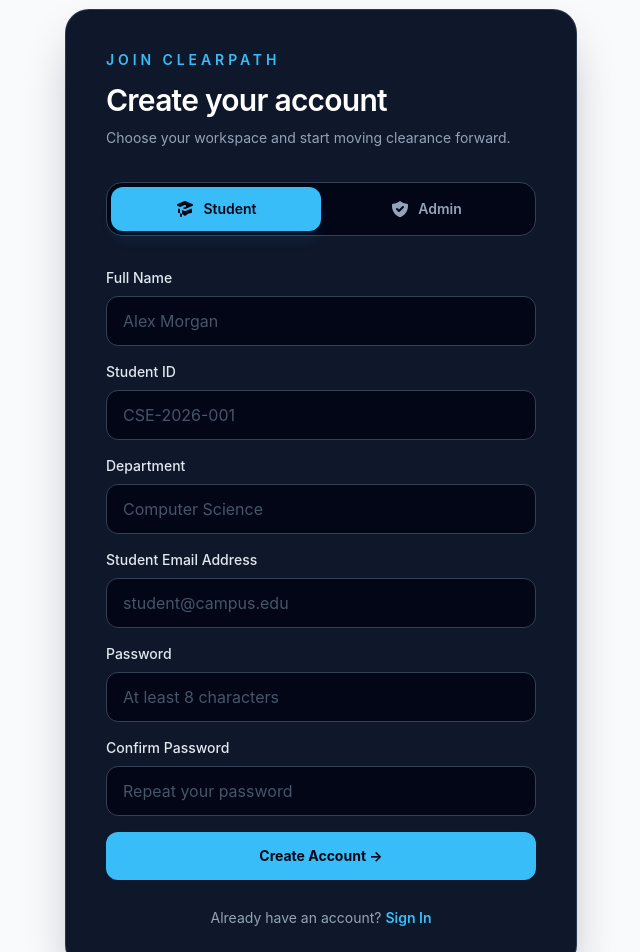
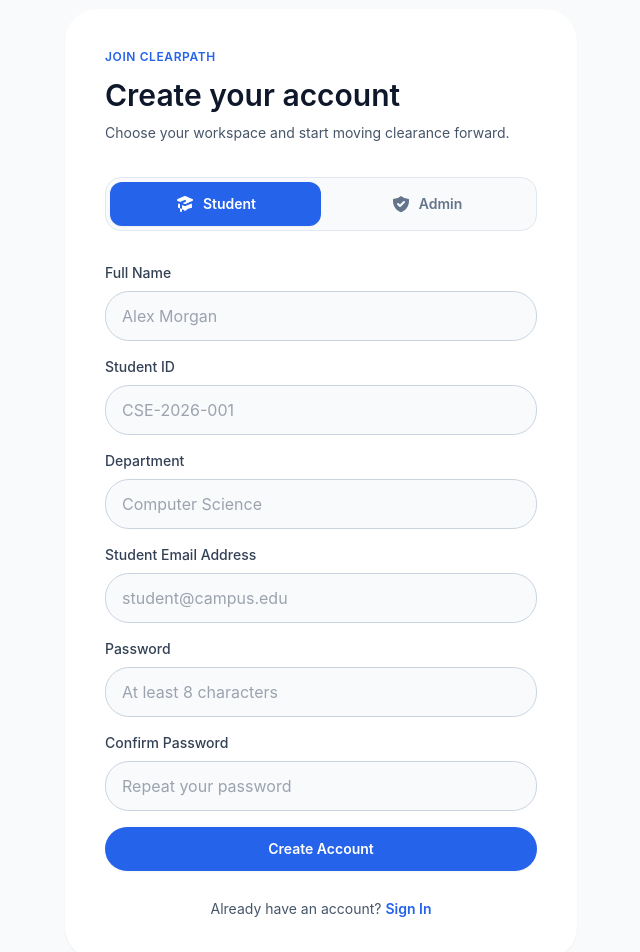
Before and after one commit to MDMahin2007/Final-project, a React (Vite) app in the folder frontend/: page /register in a window 1280 px wide. Shown: the part 140-1092 px from the top of the page, without its empty margins (319-959 px from the left). Built offline with nearby package versions, Linux system fonts and the light colour scheme; no server answers.

Commit message:
feat: enhance admin registration with security key validation and improve UI for login and registration pages

```diff
--- a/frontend/src/pages/Login.jsx
+++ b/frontend/src/pages/Login.jsx
@@ -42,15 +42,13 @@ const Login = () => {
 
   return (
     <div className="mx-auto max-w-lg py-6 sm:py-12">
-      <div className="rounded-3xl border border-slate-700/80 bg-slate-900 p-6 shadow-2xl shadow-slate-950/30 sm:p-10">
+      <div className="rounded-[2rem] bg-white p-6 shadow-sm sm:p-10">
         <div className="mb-8">
-          <p className="text-sm font-semibold uppercase tracking-[0.28em] text-sky-400">
-            ClearPath access
+          <p className="text-xs font-semibold uppercase tracking-wider text-primary">
+            ClearPath Portal
           </p>
-          <h1 className="mt-3 text-3xl font-semibold tracking-tight text-white">
-            Login
-          </h1>
-          <p className="mt-2 text-sm leading-6 text-slate-400">
+          <h1 className="mt-3 text-3xl font-semibold text-slate-900">Login</h1>
+          <p className="mt-2 text-sm leading-6 text-slate-600">
             Sign in to continue to your clearance workspace.
           </p>
         </div>
@@ -58,7 +56,7 @@ const Login = () => {
           <div>
             <label
               htmlFor="email"
-              className="block text-sm font-medium text-slate-200"
+              className="block text-sm font-medium text-slate-700"
             >
               Email address
             </label>
@@ -70,13 +68,13 @@ const Login = () => {
               required
               autoComplete="email"
               placeholder="you@campus.edu"
-              className="mt-2 w-full rounded-xl border border-slate-700 bg-slate-950 px-4 py-3 text-white outline-none transition placeholder:text-slate-600 focus:border-sky-400 focus:ring-2 focus:ring-sky-400/20"
+              className="mt-2 w-full rounded-3xl border border-slate-300 bg-slate-50 px-4 py-3 outline-none transition focus:border-primary focus:bg-white"
             />
           </div>
           <div>
             <label
               htmlFor="password"
-              className="block text-sm font-medium text-slate-200"
+              className="block text-sm font-medium text-slate-700"
             >
               Password
             </label>
@@ -88,13 +86,13 @@ const Login = () => {
               required
               autoComplete="current-password"
               placeholder="Enter your password"
-              className="mt-2 w-full rounded-xl border border-slate-700 bg-slate-950 px-4 py-3 text-white outline-none transition placeholder:text-slate-600 focus:border-sky-400 focus:ring-2 focus:ring-sky-400/20"
+              className="mt-2 w-full rounded-3xl border border-slate-300 bg-slate-50 px-4 py-3 outline-none transition focus:border-primary focus:bg-white"
             />
           </div>
           {error && (
             <div
               role="alert"
-              className="rounded-xl border border-red-400/30 bg-red-400/10 px-4 py-3 text-sm text-red-300"
+              className="rounded-2xl border border-red-200 bg-red-50 px-4 py-3 text-sm text-red-700"
             >
               {error}
             </div>
@@ -102,16 +100,16 @@ const Login = () => {
           <button
             type="submit"
             disabled={loading}
-            className="w-full rounded-xl bg-sky-400 px-5 py-3.5 text-sm font-bold text-slate-950 transition hover:bg-sky-300 disabled:cursor-not-allowed disabled:opacity-60"
+            className="w-full rounded-full bg-primary px-5 py-3 text-sm font-semibold text-white shadow-sm transition hover:bg-sky-600 disabled:cursor-not-allowed disabled:opacity-70"
           >
-            {loading ? "Signing in..." : "Sign In →"}
+            {loading ? "Signing in..." : "Sign In"}
           </button>
         </form>
-        <p className="mt-7 text-center text-sm text-slate-400">
+        <p className="mt-7 text-center text-sm text-slate-600">
           Don&apos;t have an account?{" "}
           <Link
             to="/register"
-            className="font-semibold text-sky-400 hover:text-sky-300"
+            className="font-semibold text-primary hover:underline"
           >
             Register
           </Link>
--- a/frontend/src/pages/Register.jsx
+++ b/frontend/src/pages/Register.jsx
@@ -36,6 +36,11 @@ const Register = () => {
     setRole(nextRole);
     setForm({ ...emptyForm });
     setError("");
+  };
+
+  const showError = (message) => {
+    setError(message);
+    toast.error(message);
   };
 
   const handleSubmit = async (event) => {
@@ -96,10 +101,6 @@ const Register = () => {
     }
   };
 
-  const showError = (message) => {
-    setError(message);
-    toast.error(message);
-  };
   const fields = isAdmin
     ? [
         ["name", "Full Name", "text", "Dr. Sarah Connor"],
@@ -120,20 +121,20 @@ const Register = () => {
 
   return (
     <div className="mx-auto max-w-lg py-6 sm:py-12">
-      <div className="rounded-3xl border border-slate-700/80 bg-slate-900 p-6 shadow-2xl shadow-slate-950/30 sm:p-10">
+      <div className="rounded-[2rem] bg-white p-6 shadow-sm sm:p-10">
         <div className="mb-8">
-          <p className="text-sm font-semibold uppercase tracking-[0.28em] text-sky-400">
+          <p className="text-xs font-semibold uppercase tracking-wider text-primary">
             Join ClearPath
           </p>
-          <h1 className="mt-3 text-3xl font-semibold tracking-tight text-white">
+          <h1 className="mt-3 text-3xl font-semibold text-slate-900">
             Create your account
           </h1>
-          <p className="mt-2 text-sm leading-6 text-slate-400">
+          <p className="mt-2 text-sm leading-6 text-slate-600">
             Choose your workspace and start moving clearance forward.
           </p>
         </div>
         <div
-          className="grid grid-cols-2 rounded-2xl border border-slate-700 bg-slate-950 p-1"
+          className="grid grid-cols-2 rounded-2xl border border-slate-200 bg-slate-50 p-1"
           role="tablist"
           aria-label="Account type"
         >
@@ -147,7 +148,7 @@ const Register = () => {
               role="tab"
               aria-selected={role === value}
               onClick={() => switchRole(value)}
-              className={`flex items-center justify-center gap-2 rounded-xl px-3 py-3 text-sm font-semibold transition ${role === value ? "bg-sky-400 text-slate-950 shadow-lg shadow-sky-400/10" : "text-slate-400 hover:text-white"}`}
+              className={`flex items-center justify-center gap-2 rounded-xl px-3 py-3 text-sm font-semibold transition ${role === value ? "bg-primary text-white shadow-sm" : "text-slate-500 hover:text-slate-900"}`}
             >
               <Icon className="h-5 w-5" />
               {label}
@@ -159,7 +160,7 @@ const Register = () => {
             <div key={name}>
               <label
                 htmlFor={name}
-                className="block text-sm font-medium text-slate-200"
+                className="block text-sm font-medium text-slate-700"
               >
                 {label}
               </label>
@@ -180,14 +181,14 @@ const Register = () => {
                         : "off"
                 }
                 placeholder={placeholder}
-                className="mt-2 w-full rounded-xl border border-slate-700 bg-slate-950 px-4 py-3 text-white outline-none transition placeholder:text-slate-600 focus:border-sky-400 focus:ring-2 focus:ring-sky-400/20"
+                className="mt-2 w-full rounded-3xl border border-slate-300 bg-slate-50 px-4 py-3 outline-none transition focus:border-primary focus:bg-white"
               />
             </div>
           ))}
           <div>
             <label
               htmlFor="password"
-              className="block text-sm font-medium text-slate-200"
+              className="block text-sm font-medium text-slate-700"
             >
               Password
             </label>
@@ -201,13 +202,13 @@ const Register = () => {
               minLength={8}
               autoComplete="new-password"
               placeholder="At least 8 characters"
-              className="mt-2 w-full rounded-xl border border-slate-700 bg-slate-950 px-4 py-3 text-white outline-none transition placeholder:text-slate-600 focus:border-sky-400 focus:ring-2 focus:ring-sky-400/20"
+              className="mt-2 w-full rounded-3xl border border-slate-300 bg-slate-50 px-4 py-3 outline-none transition focus:border-primary focus:bg-white"
             />
           </div>
           <div>
             <label
               htmlFor="confirmPassword"
-              className="block text-sm font-medium text-slate-200"
+              className="block text-sm font-medium text-slate-700"
             >
               Confirm Password
             </label>
@@ -221,13 +222,13 @@ const Register = () => {
               minLength={8}
               autoComplete="new-password"
               placeholder="Repeat your password"
-              className="mt-2 w-full rounded-xl border border-slate-700 bg-slate-950 px-4 py-3 text-white outline-none transition placeholder:text-slate-600 focus:border-sky-400 focus:ring-2 focus:ring-sky-400/20"
+              className="mt-2 w-full rounded-3xl border border-slate-300 bg-slate-50 px-4 py-3 outline-none transition focus:border-primary focus:bg-white"
             />
           </div>
           {error && (
             <div
               role="alert"
-              className="rounded-xl border border-red-400/30 bg-red-400/10 px-4 py-3 text-sm text-red-300"
+              className="rounded-2xl border border-red-200 bg-red-50 px-4 py-3 text-sm text-red-700"
             >
               {error}
             </div>
@@ -235,16 +236,16 @@ const Register = () => {
           <button
             type="submit"
             disabled={loading}
-            className="w-full rounded-xl bg-sky-400 px-5 py-3.5 text-sm font-bold text-slate-950 transition hover:bg-sky-300 disabled:cursor-not-allowed disabled:opacity-60"
+            className="w-full rounded-full bg-primary px-5 py-3 text-sm font-semibold text-white shadow-sm transition hover:bg-sky-600 disabled:cursor-not-allowed disabled:opacity-70"
           >
-            {loading ? "Creating account..." : "Create Account →"}
+            {loading ? "Creating account..." : "Create Account"}
           </button>
         </form>
-        <p className="mt-7 text-center text-sm text-slate-400">
+        <p className="mt-7 text-center text-sm text-slate-600">
           Already have an account?{" "}
           <Link
             to="/login"
-            className="font-semibold text-sky-400 hover:text-sky-300"
+            className="font-semibold text-primary hover:underline"
           >
             Sign In
           </Link>
```
Also changed, not shown: 3 other files (tests, documents, lock files or other folders).
